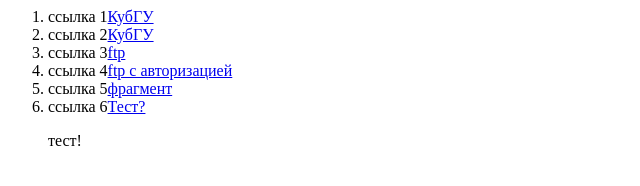
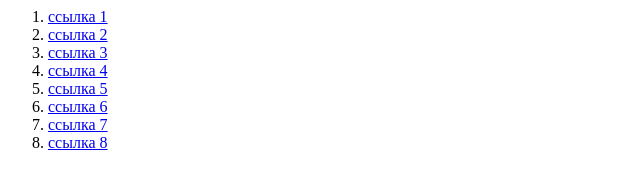
Before and after one commit to DrozdovNikolai/tester, a plain HTML site: page index.html in a window 1280 px wide. Shown: the whole page, without its empty margins (0-640 px from the left). Drawn offline with Linux system fonts and the light colour scheme.

Commit message:
Update index.html

```diff
--- a/index.html
+++ b/index.html
@@ -1,8 +1,10 @@
 <ol>
-    <li>ссылка 1<a href="http://kubsu.ru/">КубГУ</a></li>
-    <li>ссылка 2<a href="https://kubsu.ru/">КубГУ</a></li>
-    <li>ссылка 3<a href="ftp://example.com/test.png">ftp</a></li>
-    <li>ссылка 4<a href="ftp://admin:admin@example.com/test.png">ftp с авторизацией</a></li>
-    <li>ссылка 5<a href="https://en.wikipedia.org/wiki/Bread#Properties">фрагмент</a></li>
-    <li>ссылка 6<a href="#about">Тест?</a>  <p id="about">тест!</p></li>
+    <li><a href="http:///example.com/">ссылка 1</a></li>
+    <li><a href="https:///example.com/">ссылка 2</a></li>
+    <li><a href="ftp://example.com/test.png">ссылка 3</a></li>
+    <li><a href="ftp://admin:admin@example.com/test.png">ссылка 4</a></li>
+    <li><a href="https://en.wikipedia.org/wiki/Bread#Properties">ссылка 5</a></li>
+    <li><a href="#about">ссылка 6</a> <!-- <p id="about">тест!</p></li>-->
+    <li> <a href = "example.com?parametr1&parametr2"> ссылка 7 </a> </a></li>
+    <li> <a href="https://www.kubsu.ru/" title="Официальный сайт Кубанского государственного университета">ссылка 8</a></li>
 </ol>
```
